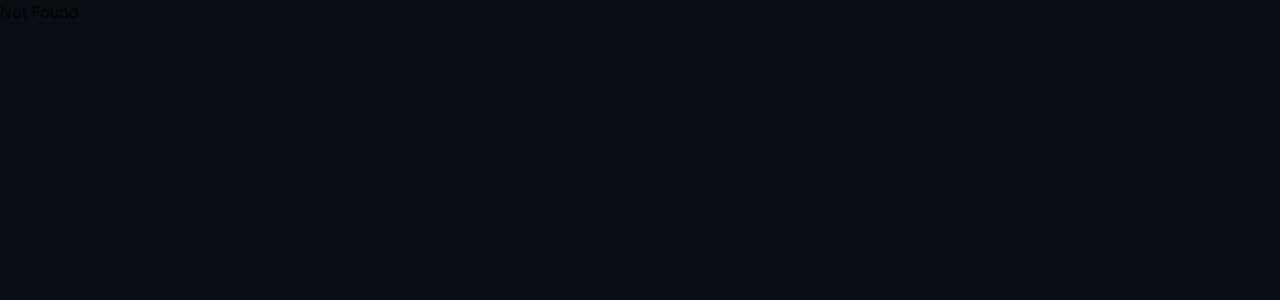
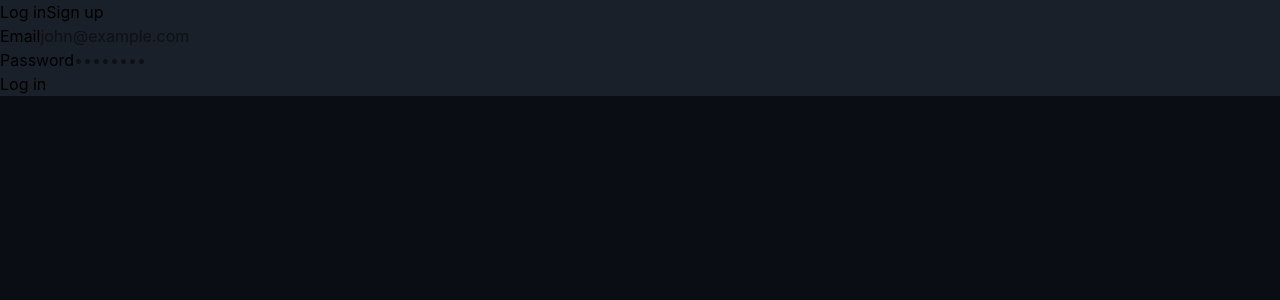
Before and after one commit to RamboGj/chat-wep-app, a React (Vite) app in the folder frontend/: page /auth in a window 1280 px wide. Shown: the top 300 px of the page. Built offline with nearby package versions, Linux system fonts and the light colour scheme.

Commit message:
feat: auth page structure

```diff
--- a/frontend/package.json
+++ b/frontend/package.json
@@ -11,6 +11,7 @@
     "preview": "vite preview"
   },
   "dependencies": {
+    "@hookform/resolvers": "^5.4.0",
     "@tailwindcss/vite": "^4.3.2",
     "@tanstack/react-query": "^5.101.2",
     "@tanstack/react-router": "^1.170.18",
@@ -18,7 +19,8 @@
     "@tanstack/router": "^0.0.1-beta.53",
     "react": "^19.2.7",
     "react-dom": "^19.2.7",
-    "tailwindcss": "^4.3.2"
+    "tailwindcss": "^4.3.2",
+    "zod": "^4.4.3"
   },
   "devDependencies": {
     "@babel/core": "^7.29.7",
--- /dev/null
+++ b/frontend/src/modules/auth/components/LoginForm.tsx
@@ -0,0 +1,32 @@
+import type { ComponentProps } from 'react'
+
+// eslint-disable-next-line @typescript-eslint/no-empty-object-type
+interface LoginFormProps extends ComponentProps<'form'> {}
+
+export function LoginForm({ ...rest }: LoginFormProps) {
+  return (
+    <form {...rest}>
+      <fieldset>
+        <label htmlFor="email">Email</label>
+        <input
+          type="email"
+          name="email"
+          id="email"
+          placeholder="john@example.com"
+        />
+      </fieldset>
+
+      <fieldset>
+        <label htmlFor="password">Password</label>
+        <input
+          type="password"
+          name="password"
+          id="password"
+          placeholder="••••••••"
+        />
+      </fieldset>
+
+      <button type="submit">Log in</button>
+    </form>
+  )
+}
--- /dev/null
+++ b/frontend/src/modules/auth/components/SignupForm.tsx
@@ -0,0 +1,52 @@
+import type { ComponentProps } from 'react'
+
+// eslint-disable-next-line @typescript-eslint/no-empty-object-type
+interface SignupFormProps extends ComponentProps<'form'> {}
+
+export function SignupForm({ ...rest }: SignupFormProps) {
+  return (
+    <form {...rest}>
+      <fieldset>
+        <label htmlFor="username">Username</label>
+        <input
+          type="text"
+          name="username"
+          id="username"
+          placeholder="john_doe"
+        />
+      </fieldset>
+
+      <fieldset>
+        <label htmlFor="email">Email</label>
+        <input
+          type="email"
+          name="email"
+          id="email"
+          placeholder="john@example.com"
+        />
+      </fieldset>
+
+      <fieldset>
+        <label htmlFor="password">Password</label>
+        <input
+          type="password"
+          name="password"
+          id="password"
+          placeholder="••••••••"
+        />
+      </fieldset>
+
+      <fieldset>
+        <label htmlFor="confirm_password">Confirm Password</label>
+        <input
+          type="password"
+          name="confirm_password"
+          id="confirm_password"
+          placeholder="••••••••"
+        />
+      </fieldset>
+
+      <button type="submit">Create account</button>
+    </form>
+  )
+}
--- /dev/null
+++ b/frontend/src/modules/auth/pages/AuthPage.tsx
@@ -0,0 +1,46 @@
+import { useState } from 'react'
+import { SignupForm } from '../components/SignupForm'
+import { LoginForm } from '../components/LoginForm'
+
+const AuthTab = {
+  LOGIN: 'login',
+  SIGNUP: 'signup',
+} as const
+
+type AuthTab = (typeof AuthTab)[keyof typeof AuthTab]
+
+const TABS = [
+  {
+    title: 'Log in',
+    value: AuthTab.LOGIN,
+  },
+  {
+    title: 'Sign up',
+    value: AuthTab.SIGNUP,
+  },
+]
+
+export function AuthPage() {
+  const [currentTab, setCurrentTab] = useState<AuthTab>(AuthTab.LOGIN)
+
+  const FORM_COMPONENT = new Map([
+    [AuthTab.LOGIN, <LoginForm />],
+    [AuthTab.SIGNUP, <SignupForm />],
+  ])
+
+  return (
+    <div>
+      <div>
+        {TABS.map((tab) => {
+          return (
+            <button onClick={() => setCurrentTab(tab.value)} key={tab.value}>
+              <span>{tab.title}</span>
+            </button>
+          )
+        })}
+      </div>
+
+      {FORM_COMPONENT.get(currentTab)}
+    </div>
+  )
+}
--- a/frontend/src/routeTree.gen.ts
+++ b/frontend/src/routeTree.gen.ts
@@ -12,8 +12,7 @@ import { Route as rootRouteImport } from './routes/__root'
 import { Route as AboutRouteImport } from './routes/about'
 import { Route as AuthLayoutRouteImport } from './routes/_authLayout'
 import { Route as IndexRouteImport } from './routes/index'
-import { Route as AuthLayoutSignupRouteImport } from './routes/_authLayout/signup'
-import { Route as AuthLayoutLoginRouteImport } from './routes/_authLayout/login'
+import { Route as AuthLayoutAuthRouteImport } from './routes/_authLayout/auth'
 
 const AboutRoute = AboutRouteImport.update({
   id: '/about',
@@ -29,49 +28,35 @@ const IndexRoute = IndexRouteImport.update({
   path: '/',
   getParentRoute: () => rootRouteImport,
 } as any)
-const AuthLayoutSignupRoute = AuthLayoutSignupRouteImport.update({
-  id: '/signup',
-  path: '/signup',
-  getParentRoute: () => AuthLayoutRoute,
-} as any)
-const AuthLayoutLoginRoute = AuthLayoutLoginRouteImport.update({
-  id: '/login',
-  path: '/login',
+const AuthLayoutAuthRoute = AuthLayoutAuthRouteImport.update({
+  id: '/auth',
+  path: '/auth',
   getParentRoute: () => AuthLayoutRoute,
 } as any)
 
 export interface FileRoutesByFullPath {
   '/': typeof IndexRoute
   '/about': typeof AboutRoute
-  '/login': typeof AuthLayoutLoginRoute
-  '/signup': typeof AuthLayoutSignupRoute
+  '/auth': typeof AuthLayoutAuthRoute
 }
 export interface FileRoutesByTo {
   '/': typeof IndexRoute
   '/about': typeof AboutRoute
-  '/login': typeof AuthLayoutLoginRoute
-  '/signup': typeof AuthLayoutSignupRoute
+  '/auth': typeof AuthLayoutAuthRoute
 }
 export interface FileRoutesById {
   __root__: typeof rootRouteImport
   '/': typeof IndexRoute
   '/_authLayout': typeof AuthLayoutRouteWithChildren
   '/about': typeof AboutRoute
-  '/_authLayout/login': typeof AuthLayoutLoginRoute
-  '/_authLayout/signup': typeof AuthLayoutSignupRoute
+  '/_authLayout/auth': typeof AuthLayoutAuthRoute
 }
 export interface FileRouteTypes {
   fileRoutesByFullPath: FileRoutesByFullPath
-  fullPaths: '/' | '/about' | '/login' | '/signup'
+  fullPaths: '/' | '/about' | '/auth'
   fileRoutesByTo: FileRoutesByTo
-  to: '/' | '/about' | '/login' | '/signup'
-  id:
-    | '__root__'
-    | '/'
-    | '/_authLayout'
-    | '/about'
-    | '/_authLayout/login'
-    | '/_authLayout/signup'
+  to: '/' | '/about' | '/auth'
+  id: '__root__' | '/' | '/_authLayout' | '/about' | '/_authLayout/auth'
   fileRoutesById: FileRoutesById
 }
 export interface RootRouteChildren {
@@ -103,31 +88,22 @@ declare module '@tanstack/react-router' {
       preLoaderRoute: typeof IndexRouteImport
       parentRoute: typeof rootRouteImport
     }
-    '/_authLayout/signup': {
-      id: '/_authLayout/signup'
-      path: '/signup'
-      fullPath: '/signup'
-      preLoaderRoute: typeof AuthLayoutSignupRouteImport
-      parentRoute: typeof AuthLayoutRoute
-    }
-    '/_authLayout/login': {
-      id: '/_authLayout/login'
-      path: '/login'
-      fullPath: '/login'
-      preLoaderRoute: typeof AuthLayoutLoginRouteImport
+    '/_authLayout/auth': {
+      id: '/_authLayout/auth'
+      path: '/auth'
+      fullPath: '/auth'
+      preLoaderRoute: typeof AuthLayoutAuthRouteImport
       parentRoute: typeof AuthLayoutRoute
     }
   }
 }
 
 interface AuthLayoutRouteChildren {
-  AuthLayoutLoginRoute: typeof AuthLayoutLoginRoute
-  AuthLayoutSignupRoute: typeof AuthLayoutSignupRoute
+  AuthLayoutAuthRoute: typeof AuthLayoutAuthRoute
 }
 
 const AuthLayoutRouteChildren: AuthLayoutRouteChildren = {
-  AuthLayoutLoginRoute: AuthLayoutLoginRoute,
-  AuthLayoutSignupRoute: AuthLayoutSignupRoute,
+  AuthLayoutAuthRoute: AuthLayoutAuthRoute,
 }
 
 const AuthLayoutRouteWithChildren = AuthLayoutRoute._addFileChildren(
--- /dev/null
+++ b/frontend/src/routes/_authLayout/auth.tsx
@@ -0,0 +1,10 @@
+import { createFileRoute } from '@tanstack/react-router'
+import { AuthPage } from '../../modules/auth/pages/AuthPage'
+
+export const Route = createFileRoute('/_authLayout/auth')({
+  component: AuthRoutePage,
+})
+
+function AuthRoutePage() {
+  return <AuthPage />
+}
--- a/frontend/src/routes/_authLayout/login.tsx
+++ /dev/null
@@ -1,15 +0,0 @@
-import { createFileRoute, useNavigate } from '@tanstack/react-router'
-
-export const Route = createFileRoute('/_authLayout/login')({
-  component: LoginPage,
-})
-
-function LoginPage() {
-  const navigate = useNavigate()
-
-  navigate({
-    to: '/',
-  })
-
-  return <div>hi login!</div>
-}
--- a/frontend/src/routes/_authLayout/signup.tsx
+++ /dev/null
@@ -1,9 +0,0 @@
-import { createFileRoute } from '@tanstack/react-router'
-
-export const Route = createFileRoute('/_authLayout/signup')({
-  component: RouteComponent,
-})
-
-function RouteComponent() {
-  return <div>Hello "/signup" !</div>
-}
--- /dev/null
+++ b/frontend/src/utils/validation/auth.ts
@@ -0,0 +1,29 @@
+import { z } from 'zod'
+
+export const ZPasswordSchema = z
+  .string()
+  .min(8, 'Password must be at least 8 characters long')
+  .regex(/[A-Z]/, 'Must contain at least one uppercase letter')
+  .regex(/[a-z]/, 'Must contain at least one lowercase letter')
+  .regex(/[0-9]/, 'Must contain at least one number')
+  .regex(/[^A-Za-z0-9]/, 'Must contain at least one special character')
+
+export const ZSignUpSchema = z
+  .object({
+    username: z
+      .string()
+      .min(3, 'Username must be at least 3 characters long')
+      .max(99, 'Username must be at most 99 characters long'),
+    email: z.email('Invalid e-mail'),
+    password: ZPasswordSchema,
+    confirmPassword: ZPasswordSchema,
+  })
+  .refine((data) => data.password === data.confirmPassword, {
+    path: ['confirmPassword'],
+    message: 'Passwords do not match',
+  })
+
+export const ZLoginSchema = z.object({
+  email: z.email('Invalid e-mail'),
+  password: ZPasswordSchema,
+})
```
Also changed, not shown: 1 other file (tests, documents, lock files or other folders).
